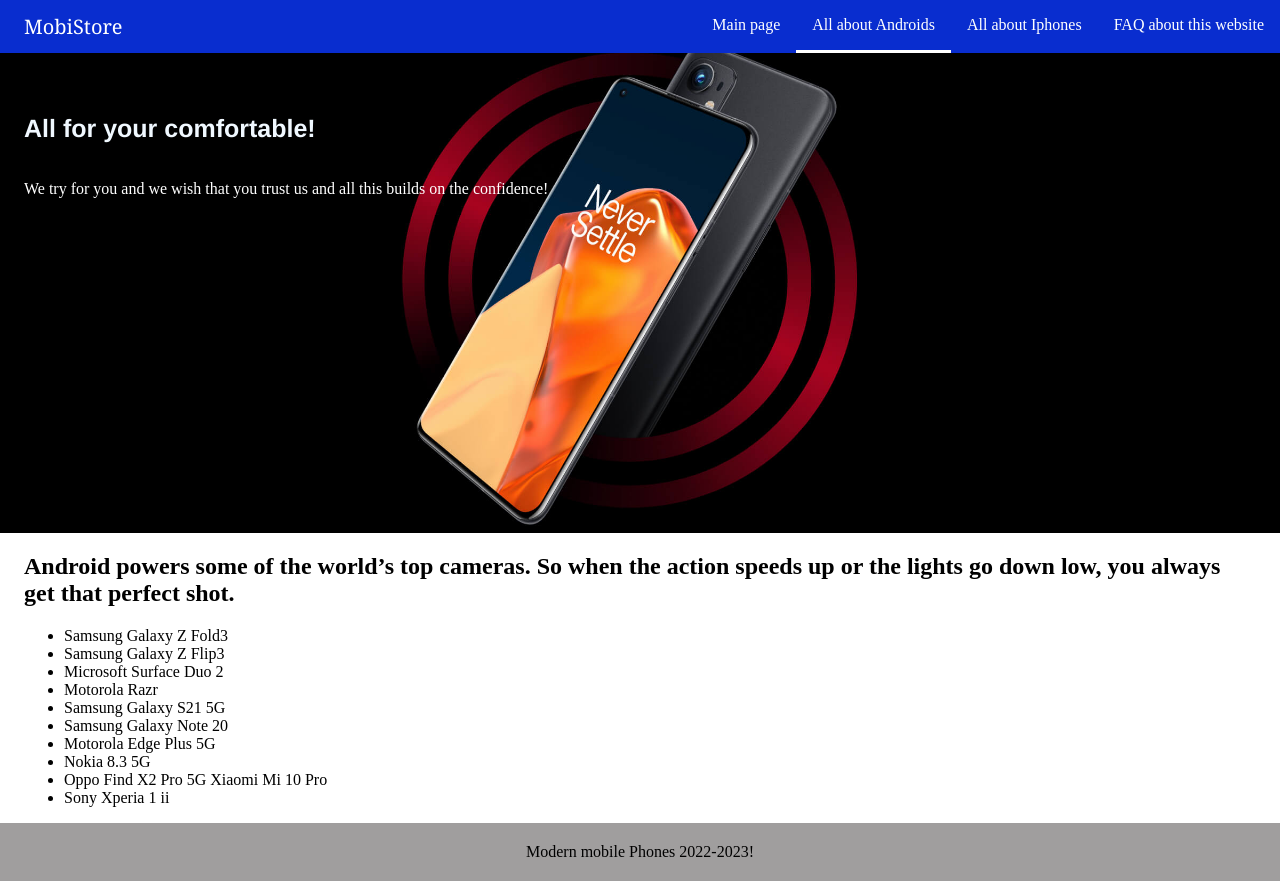
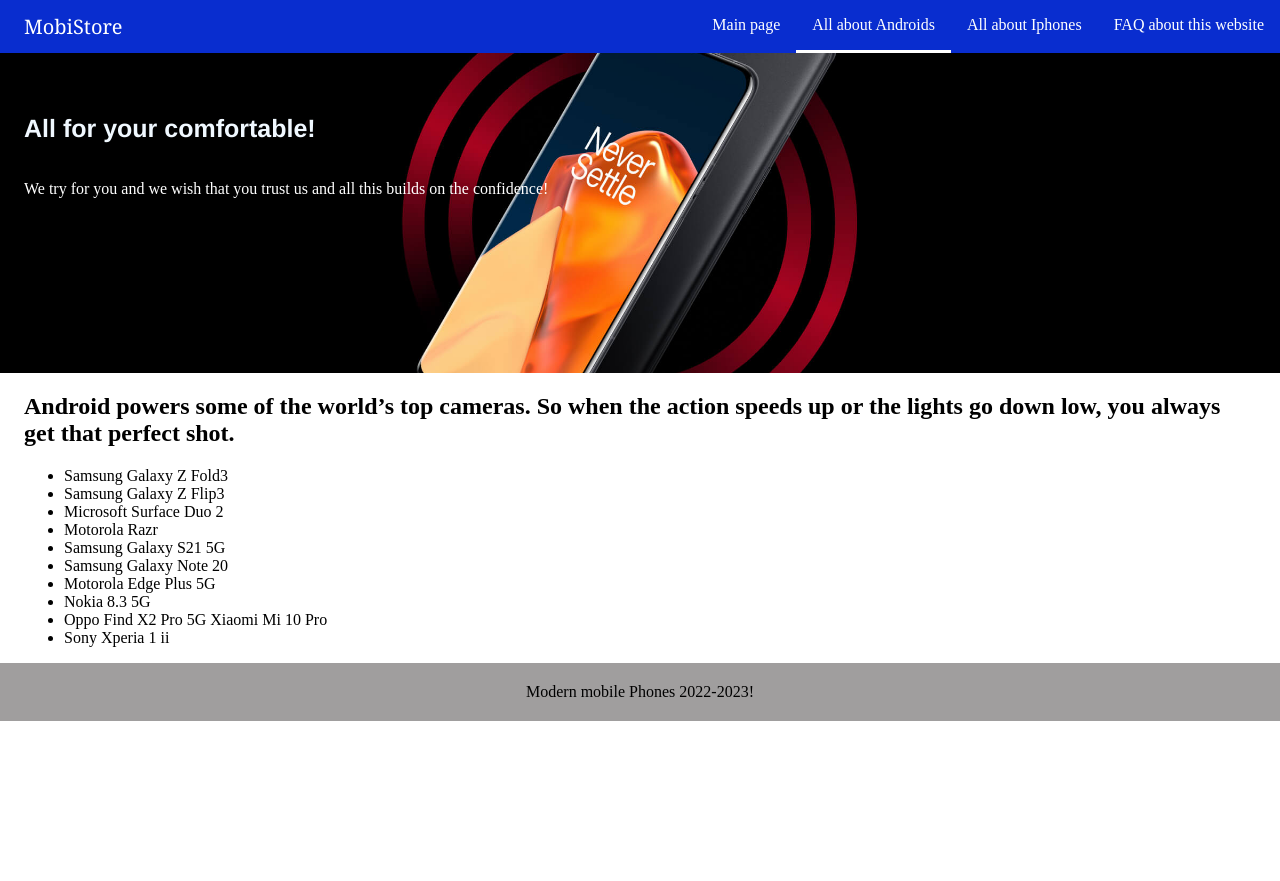
Before and after one commit to BaymanovNamat/diploma, a React (Create React App) app: page /allandroid in a window 1280 px wide. After the commit the page ends 800 px from the top, so only its background shows below. Built offline with nearby package versions, Linux system fonts and the light colour scheme; a web font is replaced by a local one.

Commit message:
added changes

```diff
--- a/src/components/Header/Header.css
+++ b/src/components/Header/Header.css
@@ -1,5 +1,5 @@
 .Header {
-  min-height: 60vh;
+  min-height: 40vh;
   background-size: cover;
   /* background-repeat: repeat; */
   background-position: 80% 36%;
```
